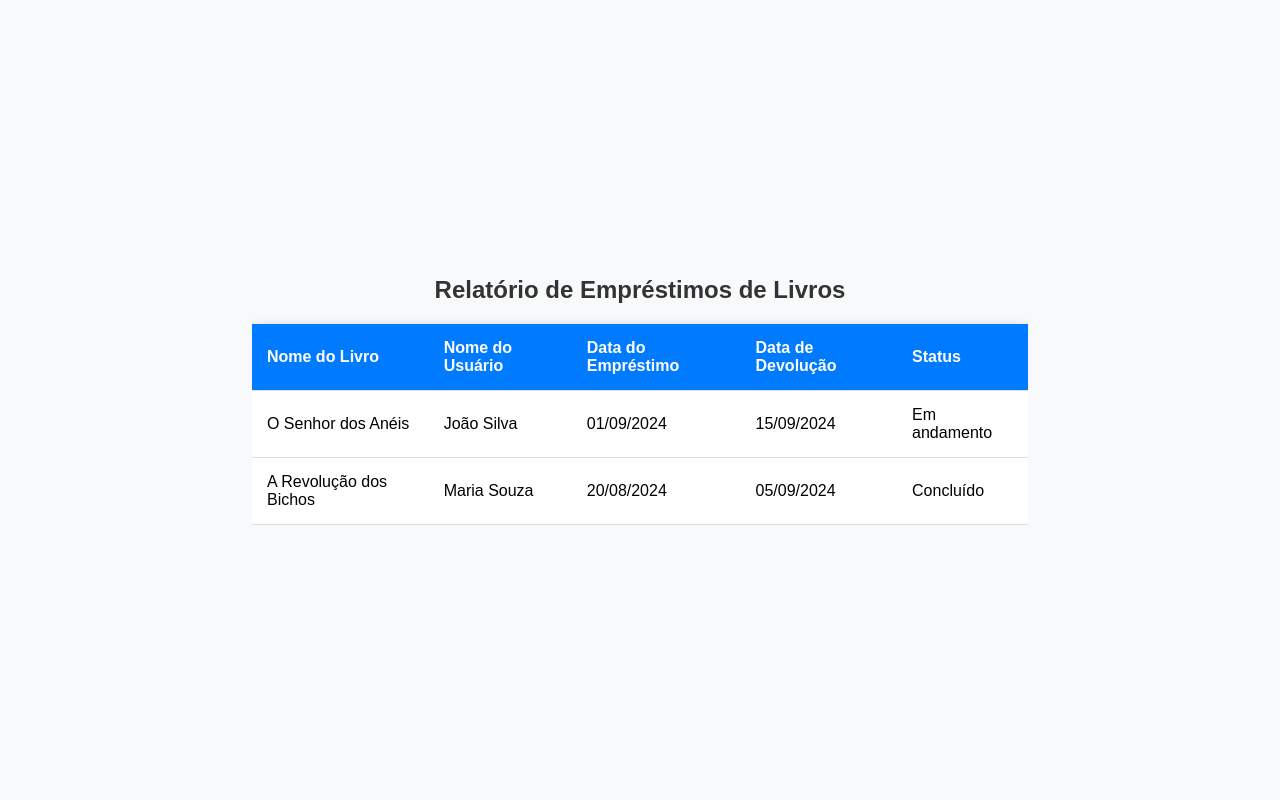
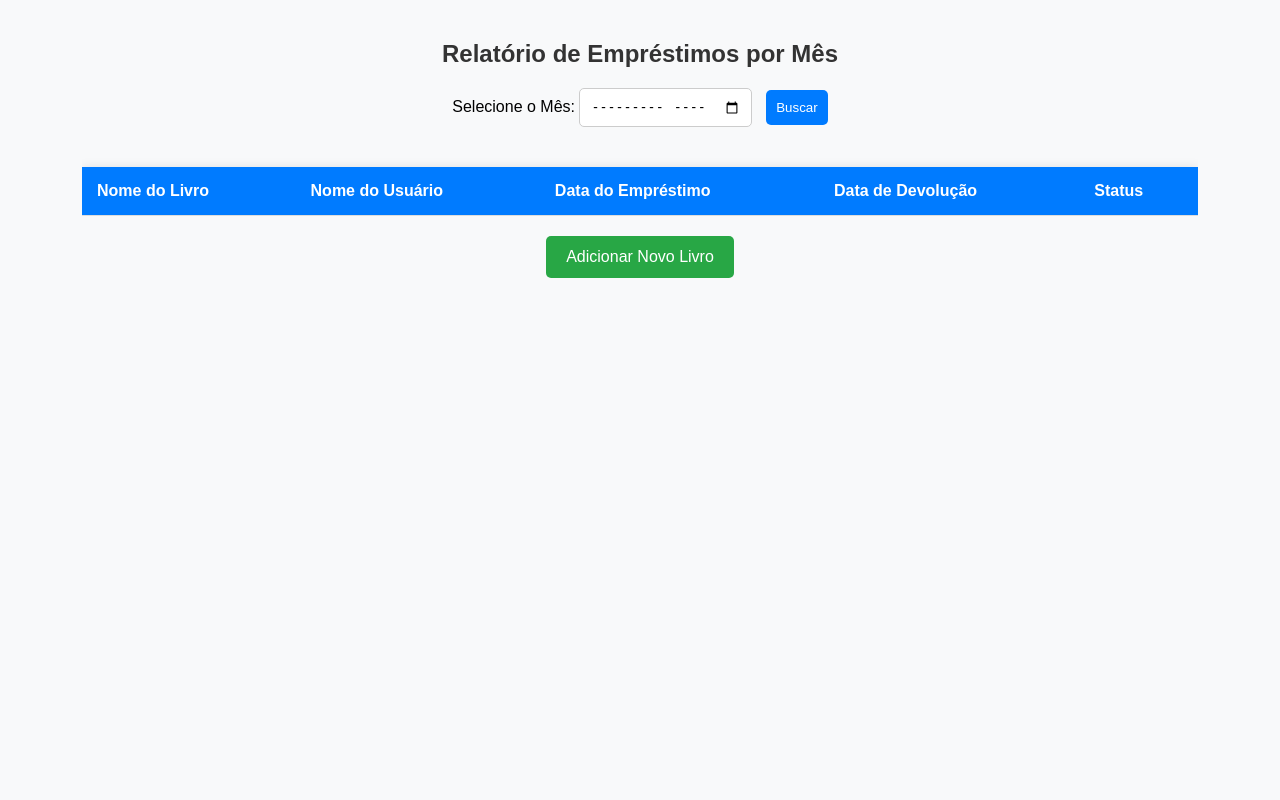
Before and after one commit to Ronaldoluiz91/Projeto-Biblioteca-SENAC-TITO, a PHP site: page /projeto-biblioteca/Dashboard-adm.php in a window 1280 px wide. Run offline with PHP 8.4, Linux system fonts and the light colour scheme; lists and menus that the app fills with data are empty.

Commit message:
atualizando relatorio de emprestimos

```diff
--- a/Dashboard-adm.php
+++ b/Dashboard-adm.php
@@ -1,20 +1,122 @@
 <!DOCTYPE html>
-<html lang="pt-br">
+<html lang="pt-BR">
 
 <head>
   <meta charset="UTF-8">
   <meta name="viewport" content="width=device-width, initial-scale=1.0">
-    <title>Biblioteca Itinerante - SENAC TITO</title>
-    <!-- Conexão com CSS externo -->
-    <link rel="stylesheet" href="public_html/assets/style.css">
+  <title>Relatório de Empréstimos por Mês</title>
+  <style>
+    body {
+      font-family: Arial, sans-serif;
+      background-color: #f8f9fa;
+      margin: 0;
+      padding: 20px;
+    }
 
-    <script src="https://code.jquery.com/jquery-3.6.0.min.js"></script>
-    <script src="js.acoes.js"></script>
+    h2 {
+      text-align: center;
+      color: #333;
+    }
+
+    .search-container {
+      text-align: center;
+      margin-bottom: 20px;
+    }
+
+    .search-container form {
+      display: inline-block;
+    }
+
+    input,
+    select {
+      padding: 10px;
+      margin-right: 10px;
+      border: 1px solid #ccc;
+      border-radius: 5px;
+    }
+
+    button {
+      padding: 10px;
+      background-color: #007bff;
+      color: white;
+      border: none;
+      border-radius: 5px;
+      cursor: pointer;
+    }
+
+    button:hover {
+      background-color: #0056b3;
+    }
+
+    .table-container {
+      width: 90%;
+      margin: 0 auto;
+      overflow-x: auto;
+    }
+
+    table {
+      width: 100%;
+      border-collapse: collapse;
+      margin-top: 20px;
+      background-color: #fff;
+      box-shadow: 0 0 10px rgba(0, 0, 0, 0.1);
+    }
+
+    th,
+    td {
+      padding: 15px;
+      text-align: left;
+      border-bottom: 1px solid #ddd;
+    }
+
+    th {
+      background-color: #007bff;
+      color: white;
+    }
+
+    tr:hover {
+      background-color: #f1f1f1;
+    }
+
+    .no-data {
+      text-align: center;
+      color: #888;
+      padding: 20px;
+    }
+
+    /* Estilização do botão de adicionar livros */
+    .add-book-container {
+      text-align: center;
+      margin-top: 20px;
+    }
+
+    .add-book-container button {
+      padding: 12px 20px;
+      background-color: #28a745;
+      color: white;
+      border: none;
+      border-radius: 5px;
+      cursor: pointer;
+      font-size: 16px;
+    }
+
+    .add-book-container button:hover {
+      background-color: #218838;
+    }
+  </style>
 </head>
 
-<body class="relatorio">
+<body>
 
-    <h2 class="titulo-relatorio">Relatório de Empréstimos de Livros</h2>
+  <h2>Relatório de Empréstimos por Mês</h2>
+
+  <div class="search-container">
+    <form action="relatorio.php" method="POST">
+      <label for="mes">Selecione o Mês:</label>
+      <input type="month" id="mes" name="mes" required>
+      <button type="submit">Buscar</button>
+    </form>
+  </div>
 
   <div class="table-container">
     <table>
@@ -28,25 +130,17 @@
         </tr>
       </thead>
       <tbody>
-                <!-- Exemplos de dados de empréstimo -->
-                <tr>
-                    <td>O Senhor dos Anéis</td>
-                    <td>João Silva</td>
-                    <td>01/09/2024</td>
-                    <td>15/09/2024</td>
-                    <td>Em andamento</td>
-                </tr>
-                <tr>
-                    <td>A Revolução dos Bichos</td>
-                    <td>Maria Souza</td>
-                    <td>20/08/2024</td>
-                    <td>05/09/2024</td>
-                    <td>Concluído</td>
-                </tr>
-                <!-- Outros registros serão gerados dinamicamente -->
+        <!-- Os dados serão preenchidos dinamicamente com PHP -->
+
       </tbody>
     </table>
   </div>
+
+  <!-- Botão para redirecionar para a página de adicionar livros -->
+  <div class="add-book-container">
+    <button onclick="window.location.href='add-new-book.php'">Adicionar Novo Livro</button>
+  </div>
+
 </body>
 
 </html>
```
Also changed, not shown: add-new-book.php (+1 -37 lines). Lines whose indentation alone changed are shown as unchanged.
